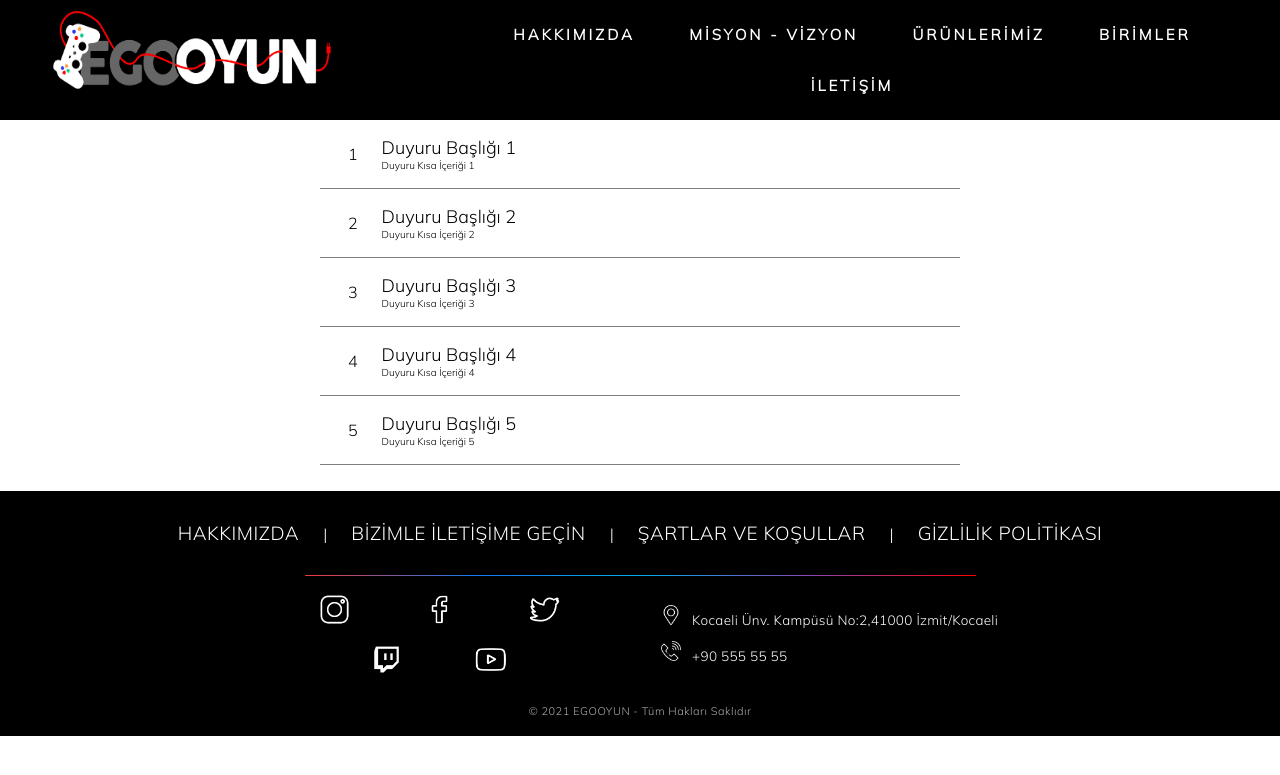
After one commit to Cengizhnx/EGOOYUN-WebSite, a PHP site: page /annoucments.html in a window 1280 px wide. The commit adds this page. Shown: the top 775 px of the page. Run offline with PHP 8.4, Linux system fonts and the light colour scheme; some web fonts are replaced.

Commit message:
annoucment page okey

```diff
--- /dev/null
+++ b/annoucments.html
@@ -0,0 +1,130 @@
+<!doctype html>
+<html>
+<head>
+<meta charset="utf-8">
+<title>EGO OYUN | Ürünlerimiz</title>
+<link rel="icon" href="images/favicon64.png" type="image/x-icon">
+<link rel="stylesheet" href="css/stil.css">
+</head>
+
+<body>
+<div class="wrap">
+
+    <div class="header">
+
+		<div class="logo">
+		<a href="index.html" title="Ana Sayfa">
+			<img src="images/egooyun_logo.png" alt="logo" class="img"></a>
+		</div>
+
+		<div class="mega_menu">
+		<ul>
+			<li><a href="hakkimizda.html">Hakkımızda</a></li>
+			<li><a href="misyon-vizyon.html">Mİsyon - Vİzyon</a></li>
+			<li><a href="urunlerimiz.html">Ürünlerİmİz</a>
+				<div class="sub_menu">
+					<div class="col">
+						<a href="bilgisayar.html"><img src="images/windows.png" alt="foot_Ball">						<p>BİLGİSAYAR</p></a>
+					</div>
+
+					<div class="col">
+						<a href="xbox.html"><img src="images/Xbox.png" alt="foot_Ball">
+						<p>XBOX</p></a>
+					</div>
+
+					<div class="col">
+						<a href="playstation.html"><img src="images/Playstation.png" alt="foot_Ball">
+						<p>&nbsp;PLAYSTATION</p></a>
+					</div>
+
+				</div>
+			</li>
+			<li><a href="birimler.html">Bİrİmler</a></li>
+			<li><a href="iletisim.html">İletİşİm</a></li>
+		</ul>
+		</div>
+
+	<div class="annoucmentContent">
+		<div class="announcmentList annoucmentListWidthReduce">
+			<div class="announcment">
+				<div class="announcmentHeader">
+					<label>1</label>
+				</div>
+				<div class="announcmentContent">
+					<label class="announcmentContentHeader">Duyuru Başlığı 1</label>
+					<label class="announcmentShortContent">Duyuru Kısa İçeriği 1</label>
+				</div>
+			</div>
+			<div class="announcment">
+				<div class="announcmentHeader">
+					<label>2</label>
+				</div>
+				<div class="announcmentContent">
+					<label class="announcmentContentHeader">Duyuru Başlığı 2</label>
+					<label class="announcmentShortContent">Duyuru Kısa İçeriği 2</label>
+				</div>
+			</div>
+			<div class="announcment">
+				<div class="announcmentHeader">
+					<label>3</label>
+				</div>
+				<div class="announcmentContent">
+					<label class="announcmentContentHeader">Duyuru Başlığı 3</label>
+					<label class="announcmentShortContent">Duyuru Kısa İçeriği 3</label>
+				</div>
+			</div>
+			<div class="announcment">
+				<div class="announcmentHeader">
+					<label>4</label>
+				</div>
+				<div class="announcmentContent">
+					<label class="announcmentContentHeader">Duyuru Başlığı 4</label>
+					<label class="announcmentShortContent">Duyuru Kısa İçeriği 4 </label>
+				</div>
+			</div>
+			<div class="announcment">
+				<div class="announcmentHeader">
+					<label>5</label>
+				</div>
+				<div class="announcmentContent">
+					<label class="announcmentContentHeader">Duyuru Başlığı 5</label>
+					<label class="announcmentShortContent">Duyuru Kısa İçeriği 5 </label>
+				</div>
+			</div>
+		</div>
+	</div>
+
+    <div class="footer">
+		<div class="altmenu">
+			<a href="hakkimizda.html">HAKKIMIZDA</a> |
+			<a href="iletisim.html">BİZİMLE İLETİŞİME GEÇİN</a> |
+			<a href="termsAndConditions.html">ŞARTLAR VE KOŞULLAR</a> |
+			<a href="secretPolicy.html">GİZLİLİK POLİTİKASI</a>
+			<hr>
+		</div>
+		<div style="display: flex; justify-content: center; align-items: center;">
+		<div class="footer1 float-l" ><br>
+		<div class="sosyal">
+	 		<a href="https://www.instagram.com" class="icon" title="İnstagram" target="_blank"><img  class="img"  src="images/footer/instagram.png"><img class="img-top" src="images/footer/instagram (1).png"></a>
+			<a href="https://www.facebook.com" class="icon" title="Facebook" target="_blank"><img class="img" src="images/footer/facebook.png"><img class="img-top" src="images/footer/facebook(1).png"></a>
+			<a href="https://www.twitter.com" class="icon" title="Twitter" target="_blank"><img class="img"  src="images/footer/twitter.png"><img class="img-top" src="images/footer/twitter(1).png"></a>
+		</div>
+		<div class="sosyal2">
+			<a href="https://www.twitch.com" class="icon" title="Twitch" target="_blank"><img class="img"  src="images/footer/twitch.png"><img class="img-top" src="images/footer/twitch(1).png"></a>
+			<a href="https://www.youtube.com" class="icon" title="Youtube" target="_blank"><img class="img"  src="images/footer/youtube.png"><img class="img-top" src="images/footer/youtube(1).png"></a>
+		</div>
+		</div>
+
+		<div class="footer2 float-r">
+			<div style="margin-top: 30px">
+			<p style="color: white; font-size: 13.5px; letter-spacing: 0.3px; font-family: 'Mulish', sans-serif;"><img src="images/footer/pin.png" style="width: 20px; height: 20px">&nbsp;&nbsp;&nbsp;Kocaeli Ünv. Kampüsü No:2,41000 İzmit/Kocaeli</p>
+			<p style="color: white; font-size: 13.5px; letter-spacing: 0.3px; font-family: 'Mulish', sans-serif;"><img src="images/footer/phone.png" style="width: 20px; height: 20px">&nbsp;&nbsp;&nbsp;+90 555 55 55</p></div>
+			</div>
+
+    </div><!-- Alt bilgi -->
+		<div style="display: flex; justify-content: center; align-items: center;"><p style="margin-top: 23px; color: #ADADAD; font-size: 11px; letter-spacing: 0.5px;	font-family: 'Mulish', sans-serif;" align="center">© 2021 EGOOYUN - Tüm Hakları Saklıdır</p></div>
+ </div>
+
+</div>
+</body>
+</html>
--- a/css/stil.css
+++ b/css/stil.css
@@ -830,6 +830,20 @@ img.img-top:hover {
     padding-right: 10px;
 }
 
+.allAnnoucments a{
+	text-decoration: none;
+	color: #000;
+}
+
+.annoucmentContent{
+	display: flex;
+	justify-content: center;
+}
+
+.annoucmentListWidthReduce{
+	width: 50%;
+}
+
 .cols{
 	display: flex;
 	flex-direction: row;
--- a/index.html
+++ b/index.html
@@ -548,7 +548,7 @@
 				</div>
 			</div>
 			<div class="allAnnoucments">
-				<label>Tüm Duyurular ></label>
+				<a href="annoucments.html">Tüm Duyurular ></a>
 			</div>
 		</div>
 
```
